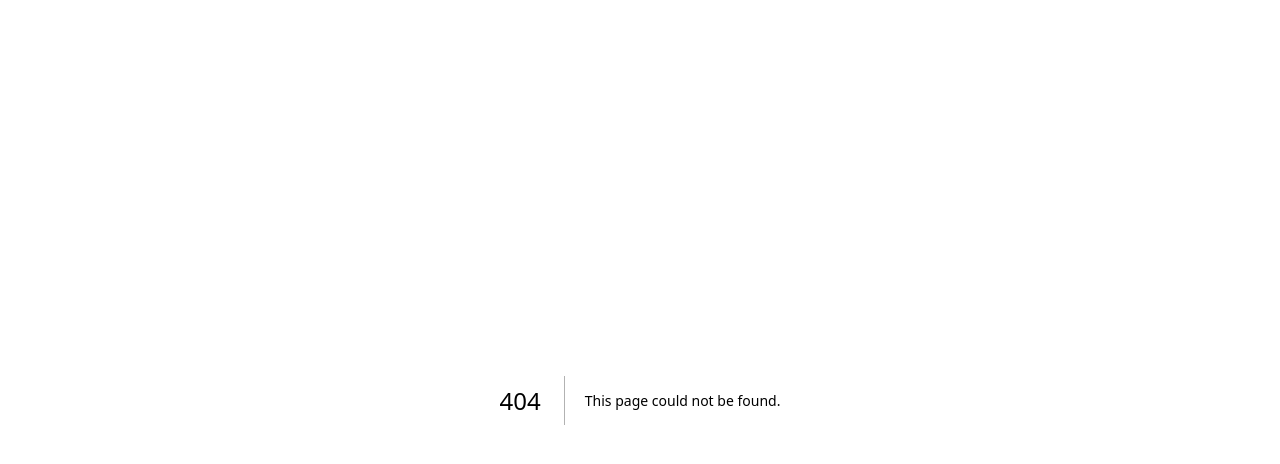
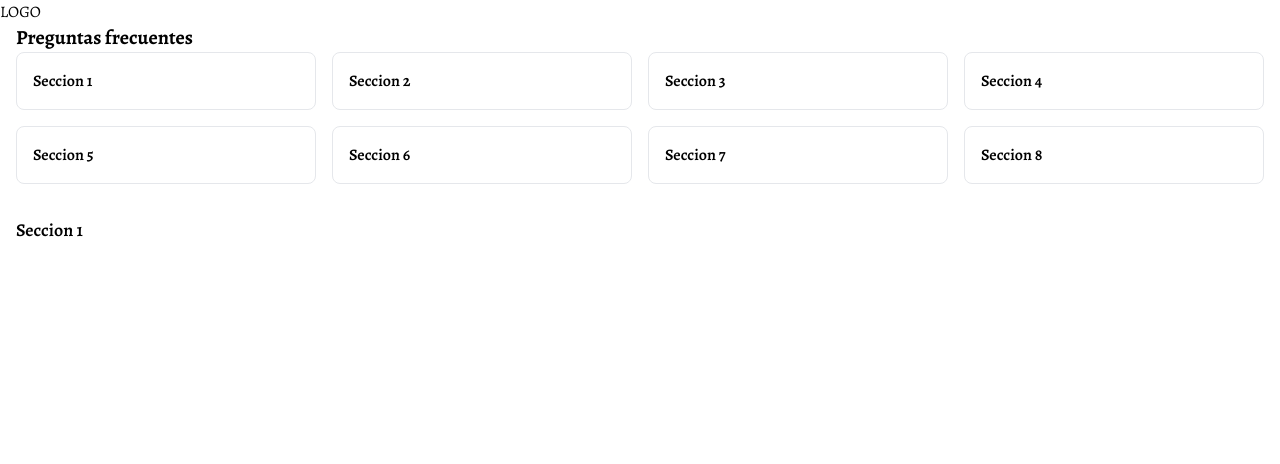
Before and after one commit to martuwilson/next14-certified-tech, a Next.js app: page /faq in a window 1280 px wide. Before the commit this address had no page. Shown: the top 464 px of the page. Built offline with nearby package versions, Linux system fonts and the light colour scheme.

Commit message:
faq page iniciada

```diff
--- a/src/app/(main)/layout.tsx
+++ b/src/app/(main)/layout.tsx
@@ -2,6 +2,7 @@ import ExploreTrending from '@/components/explore/ExploreTrending';
 import ExploreUsers from '@/components/explore/ExploreUsers';
 import Menu from '@/components/menu/Menu';
 import exploreApi from '@/services/explore/explore.service';
+import Link from 'next/link';
 import React, { FC, PropsWithChildren } from 'react'
 
 const LINKS = [{
@@ -39,7 +40,16 @@ const UsersLayout: FC<PropsWithChildren> = async ({ children }) => {
           <div className='mb-4'>
             <ExploreTrending hashes={hashes.content} />
           </div>
+          <div className='mb-4'>
           <ExploreUsers users={users.content} />
+          </div>
+
+          <Link href="/faq">
+            <div className='link-primary'>
+              Preguntas frecuentes
+            </div>
+          </Link>
+
         </div>
       </div>
     </>
--- /dev/null
+++ b/src/app/faq/page.tsx
@@ -0,0 +1,34 @@
+import FAQCard from '@/components/faq/FAQCard'
+import React from 'react'
+
+const FaqPage = () => {
+    return (
+        <>
+            <main>
+                <section>
+                    <h1>
+                        Preguntas frecuentes
+                    </h1>
+
+                    <div className='grid grid-cols-12 gap-4 mb-8'>
+                        <FAQCard label='Seccion 1' href='/faq/seccion-1' />
+                        <FAQCard label='Seccion 2' href='/faq/seccion-2' />
+                        <FAQCard label='Seccion 3' href='/faq/seccion-3' />
+                        <FAQCard label='Seccion 4' href='/faq/seccion-4' />
+                        <FAQCard label='Seccion 5' href='/faq/seccion-5' />
+                        <FAQCard label='Seccion 6' href='/faq/seccion-6' />
+                        <FAQCard label='Seccion 7' href='/faq/seccion-7' />
+                        <FAQCard label='Seccion 8' href='/faq/seccion-8' />
+
+                    </div>
+                </section>
+                <section className='flex flex-col'>
+                    <h2>Seccion 1</h2>
+                </section>
+            </main>
+
+        </>
+    )
+}
+
+export default FaqPage
--- a/src/app/globals.css
+++ b/src/app/globals.css
@@ -3,12 +3,23 @@
 @tailwind utilities;
 
 @layer components {
-  body{
-    @apply font-body
+
+  main {
+    @apply w-full;
+    @apply flex;
+    @apply flex-col;
+    @apply justify-center;
   }
 
-  h1,h2,h3{
-    @apply font-title;
+  section {
+    @apply px-4;
+    @apply w-full;
+
+  }
+
+  h1{
+    @apply font-bold;
+    @apply text-xl;
   }
 
   h2{
--- a/src/app/layout.tsx
+++ b/src/app/layout.tsx
@@ -1,8 +1,9 @@
 import type { Metadata } from "next";
 import { Mulish, Alegreya } from "next/font/google";
 import "./globals.css";
+import Link from "next/link";
 
-const mulish = Mulish({ subsets: ["latin"], variable: '--font-mulish'} );
+const mulish = Mulish({ subsets: ["latin"], variable: '--font-mulish' });
 const alegreya = Alegreya({
   subsets: ["latin"],
   variable: '--font-alegreya',
@@ -25,6 +26,16 @@ export default function RootLayout({
       }
     >
       <body>
+        <header>
+          <nav>
+            <div>
+              <Link href="/explore">
+                LOGO
+              </Link>
+            </div>
+          </nav>
+        </header>
+
 
         {children}
       </body>
--- a/src/app/page.tsx
+++ b/src/app/page.tsx
@@ -1,17 +1,10 @@
-import Image from "next/image";
-import styles from "./page.module.css";
-import Link from "next/link";
+
 
 export default function Home() {
   return (
     <main >
-      <p>
-        Hola mundo
-      </p>
       <div>
-        <Link href="/users">
-          Ver usuarios
-        </Link>
+
       </div>
     </main>
   );
--- /dev/null
+++ b/src/components/faq/FAQCard.tsx
@@ -0,0 +1,19 @@
+import Link from "next/link"
+
+type FAQCardProps = {
+    label: string
+    href: string
+}
+const FAQCard = ({ label, href }: FAQCardProps) => {
+    return (
+        <Link href={href} className="col-span-3">
+            <div className='rounded-lg border border-gray-200 p-4 cursor-pointer'>
+                <h3>
+                    {label}
+                </h3>
+            </div>
+        </Link>
+    )
+}
+
+export default FAQCard
```
